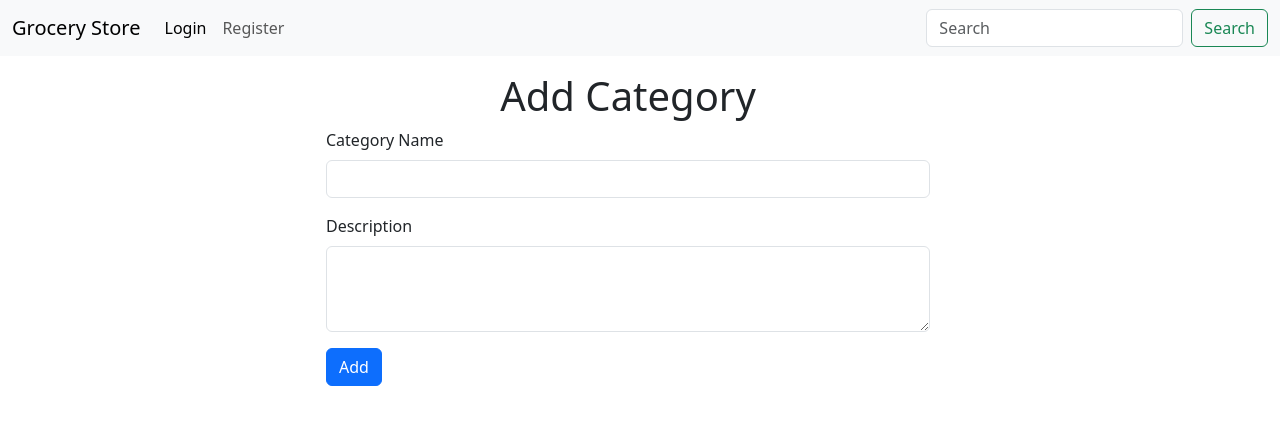
After one commit to reeganbenny/Oct-24-Offline-Bootcamp, a Flask app: page /add_category in a window 1280 px wide. The commit adds this page. Shown: the top 425 px of the page. Run offline with Flask 3, Linux system fonts and the light colour scheme.

Commit message:
day 4 update

```diff
--- a/applications/model.py
+++ b/applications/model.py
@@ -1,5 +1,5 @@
 from applications.database import db
-
+# from datetime import datetime
 # cust = Customer(address= 'asdf',
 #          phason ='saf')
 # user = User(username='admin',
@@ -16,6 +16,7 @@ class User(db.Model):
     image_file = db.Column(db.String(20), nullable=True, default='default.jpg')
     password = db.Column(db.String(60), nullable=False)
     approved = db.Column(db.Boolean(), default=False)
+    # created_at = db.Column(db.DateTime, nullable=False, default=datetime.now())
 
     roles = db.relationship('Role', secondary='user_role', backref=db.backref('users', lazy=True))
     customer_dets = db.relationship('Customer', backref='user', lazy=True, uselist=False)
--- a/applications/routes.py
+++ b/applications/routes.py
@@ -51,4 +51,100 @@ def logout():
 
 @app.route('/signup', methods=['GET', 'POST'])
 def register():
-    return render_template('register.html')
+    if request.method == 'GET':
+        return render_template('register.html')
+
+    if request.method == 'POST':
+        username = request.form.get('username',None)
+        email = request.form.get('email',None)
+        password = request.form.get('password',None)
+        cpassword = request.form.get('cpassword',None)
+        role = request.form.get('role',None)
+        image = request.files.get('image',None)
+
+        # addresss = request.form.get('address',None)
+        # phone = request.form.get('phone',None)
+
+        # relationship
+        # cust = Customer(address= addresss,
+        #             phone = phone)
+
+        # user = User(username=username,
+        #             email=email,
+        #             password=password,
+        #             customer_dets = cust)
+
+        # db.session.add(user)
+        # db.session.commit()
+
+        #without relationship
+
+        # user = User(username=username,
+        #             email=email,
+        #             password=password,
+        #             roles = [Role.query.filter_by(name=role).first()])
+        # db.session.add(user)
+        # user = User.query.filter_by(username=username).first()
+        # cust = Customer(address= addresss,
+        #                 phone = phone,
+        #                 user_id = user.id)
+        # db.session.add(cust)
+        # db.session.commit()
+
+
+        # Data Validation
+        if not username:
+            flash('Username is required')
+            return redirect(url_for('register'))
+
+        user = User.query.filter_by(username=username).first()
+        if user:
+            flash('Username already exists')
+            return redirect(url_for('login'))
+
+        if not email:
+            flash('Email is required')
+            return redirect(url_for('register'))
+
+        user = User.query.filter_by(email=email).first()
+        if user:
+            flash('Email already exists')
+            return redirect(url_for('login'))
+
+        if not password and not cpassword:
+            flash('Password is required')
+            return redirect(url_for('register'))
+
+        if password != cpassword:
+            flash('Password and Confirm Password must be same')
+            return redirect(url_for('register'))
+
+        if not role:
+            flash('Role is required')
+            return redirect(url_for('register'))
+
+        image_file_path = None
+        if image:
+            image_file_path = 'images/' + image.filename
+            # absoulte_path = '/static/' + file_path
+            image.save(image_file_path)
+
+        approved = True
+        if role == 'store_manager':
+            approved = False
+
+        user = User(username = username,
+                    email = email,
+                    password = password,
+                    image_file = image_file_path,
+                    approved = approved,
+                    roles = [Role.query.filter_by(name=role).first()])
+        db.session.add(user)
+        db.session.commit()
+        flash('User created successfully')
+        return redirect(url_for('login'))
+
+
+@app.route('/add_category', methods=['GET', 'POST'])
+def add_category():
+    return render_template('add_category.html')
--- /dev/null
+++ b/template/add_category.html
@@ -0,0 +1,24 @@
+{% extends 'base.html' %}
+
+{% block title %} Add Category - Grocery Store {% endblock %}
+
+{% block content %}
+    <div class="container-fluid row justify-content-center mt-3">
+        <div class="col-6">
+            <h1 class="text-center">Add Category</h1>
+            <form action={{ url_for('add_category')}} method="post">
+                <div class="form-group mb-3">
+                        <label for="name" class="form-label">Category Name</label>
+                        <input type="text" class="form-control" id="name" name="category_name">
+                </div>
+                <div class="form-group mb-3">
+                    <label for="description" class="form-label">Description</label>
+                    <!-- <input type="password" class="form-control" id="password" name="password"> -->
+                     <textarea class="form-control" id="description" name="description" rows="3"></textarea>
+                </div>
+                <div class="form-group mb-3">
+                    <button type="submit" class="btn btn-primary">Add </button>
+                </div>
+        </div>
+    </div>
+{% endblock %}
--- /dev/null
+++ b/template/admin_dashboard.html
@@ -0,0 +1,3 @@
+<div class = "container-fluid m-3">
+    <p> Welcome to Admin Dashboard </p>
+</div>
--- a/template/nav.html
+++ b/template/nav.html
@@ -14,6 +14,19 @@
               <a class="nav-link" href="#">Register</a>
             </li>
           {% else %}
+            {% if 'store_manager' in session.get('role',[]) %}
+            <li class="nav-item">
+              <a class="nav-link active" aria-current="page" href={{url_for('home')}}>Dashboard</a>
+            </li>
+            <li class="nav-item">
+              <a class="nav-link active" aria-current="page" href={{url_for('add_category')}}>Add Category</a>
+            </li>
+            {% elif 'admin' in session.get('role',[]) %}
+              <li class="nav-item">
+                <a class="nav-link active" aria-current="page" href={{url_for('home')}}>Dashboard</a>
+              </li>
+            {% else %}
+            {% endif %}
             <li class="nav-item">
               <a class="nav-link active" aria-current="page" href="#">{{session['username']}}</a>
             </li>
--- /dev/null
+++ b/template/store_manager_home.html
@@ -0,0 +1,3 @@
+<div  class="container-fluid m-3">
+
+</div>
```
Also changed, not shown: template/index.html (+14 -2 lines).
